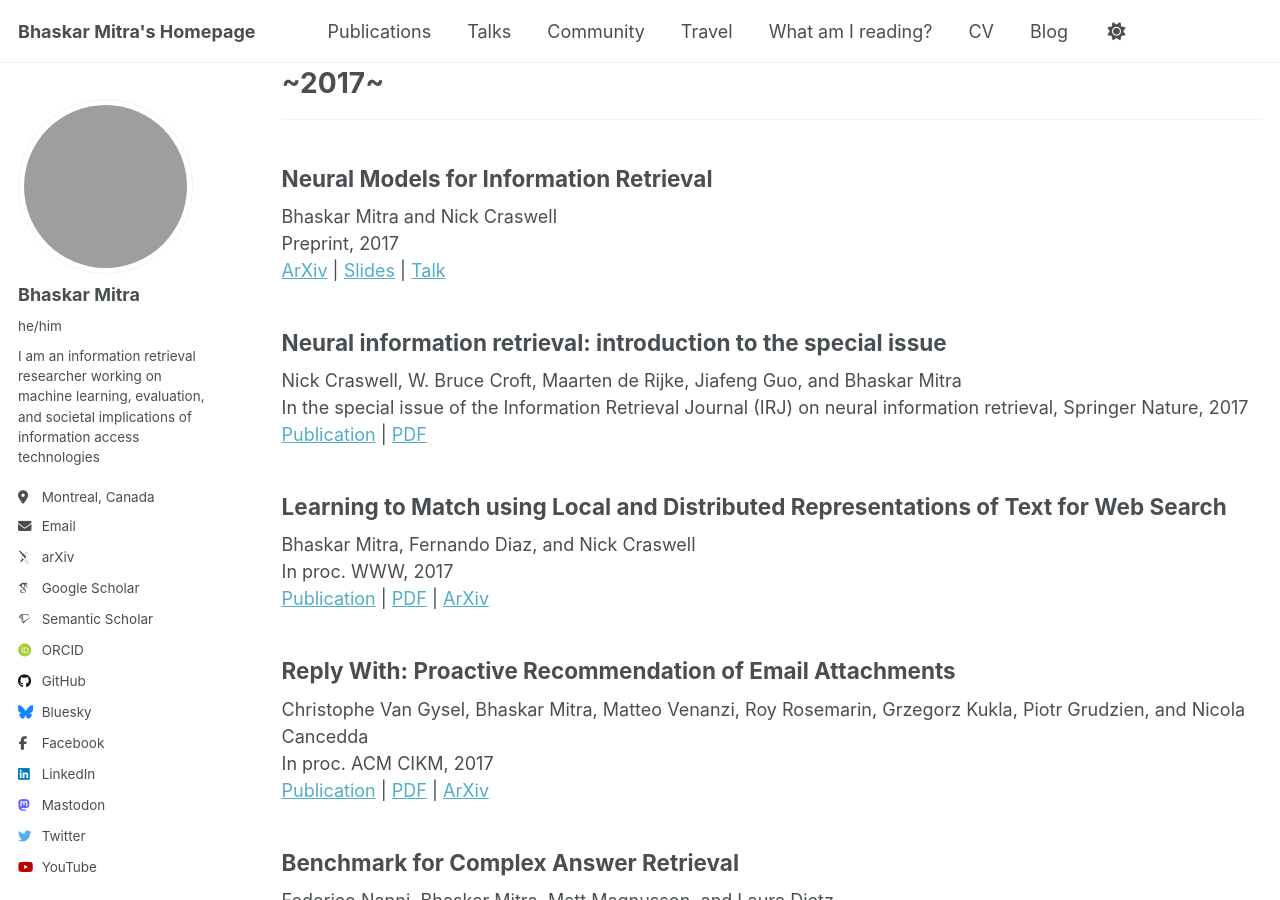
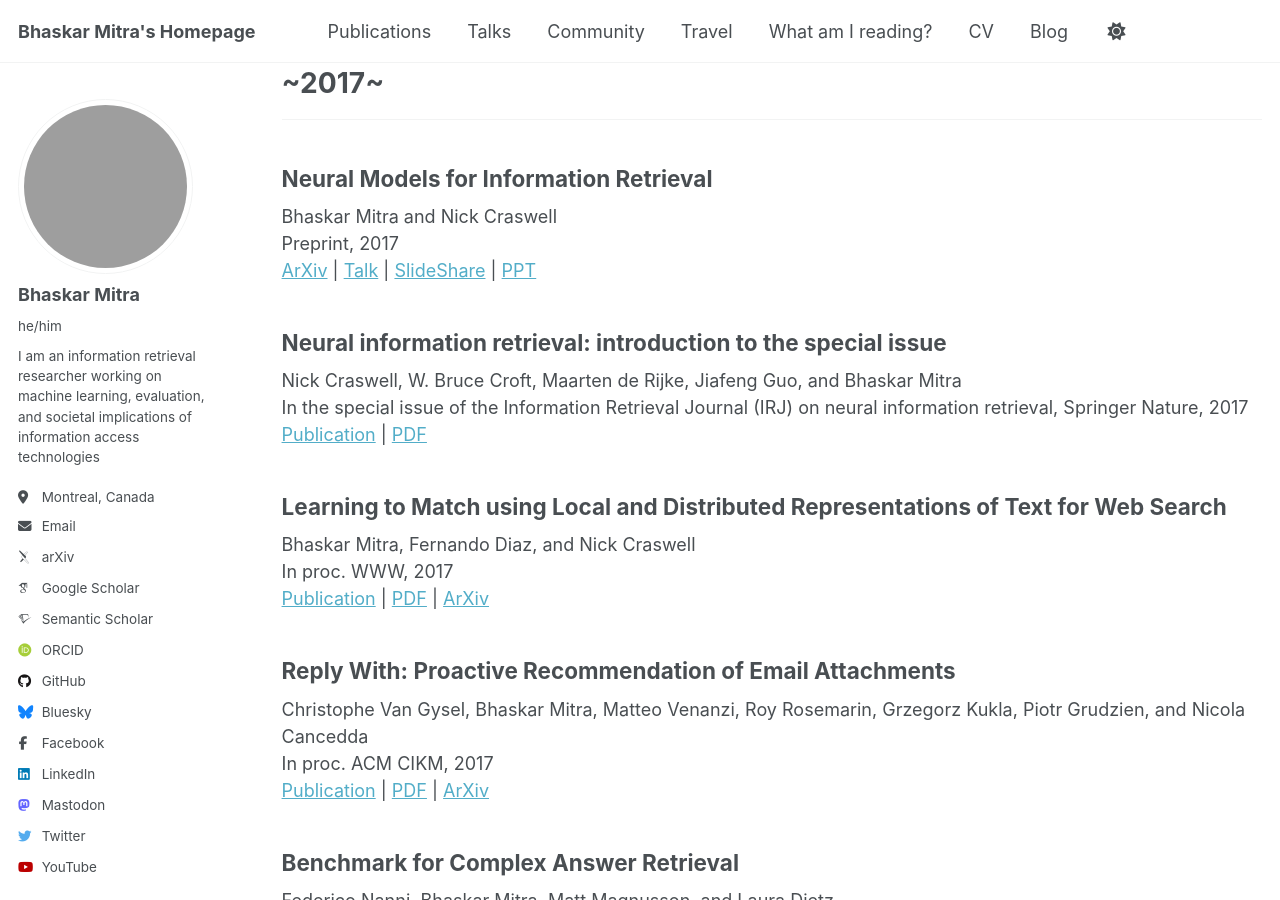
Before and after one commit to bhaskar-mitra/bhaskar-mitra.github.io, a Jekyll site: the page built from _pages/publications.html, in a window 1280 px wide and 900 px high, scrolled down 14955 px. Built offline with Jekyll 4.4.1, drawn with Linux system fonts in a browser that asks for light colours; some web fonts are replaced; grey boxes are pictures that could not be loaded.

Commit message:
Update publications.html

```diff
--- a/_pages/publications.html
+++ b/_pages/publications.html
@@ -536,7 +536,7 @@
     <h2>Neural Models for Information Retrieval</h2>
     Bhaskar Mitra and Nick Craswell<br/>
     Preprint, 2017 <br/>
-    <a href="https://arxiv.org/abs/1705.01509">ArXiv</a> | <a href="https://www.slideshare.net/BhaskarMitra3/neural-models-for-information-retrieval-82989469">Slides</a> | <a href="https://www.youtube.com/watch?v=g1Pgo5yTIKg">Talk</a>
+    <a href="https://arxiv.org/abs/1705.01509">ArXiv</a> | <a href="https://www.youtube.com/watch?v=g1Pgo5yTIKg">Talk</a> | <a href="https://www.slideshare.net/BhaskarMitra3/neural-models-for-information-retrieval-82989469">SlideShare</a> | <a href="../files/neural-models-for-information-retrieval-82989469">PPT</a>
   </article>
   <article class="archive__item" itemscope itemtype="http://schema.org/CreativeWork">
     <h2>Neural information retrieval: introduction to the special issue</h2>
```
